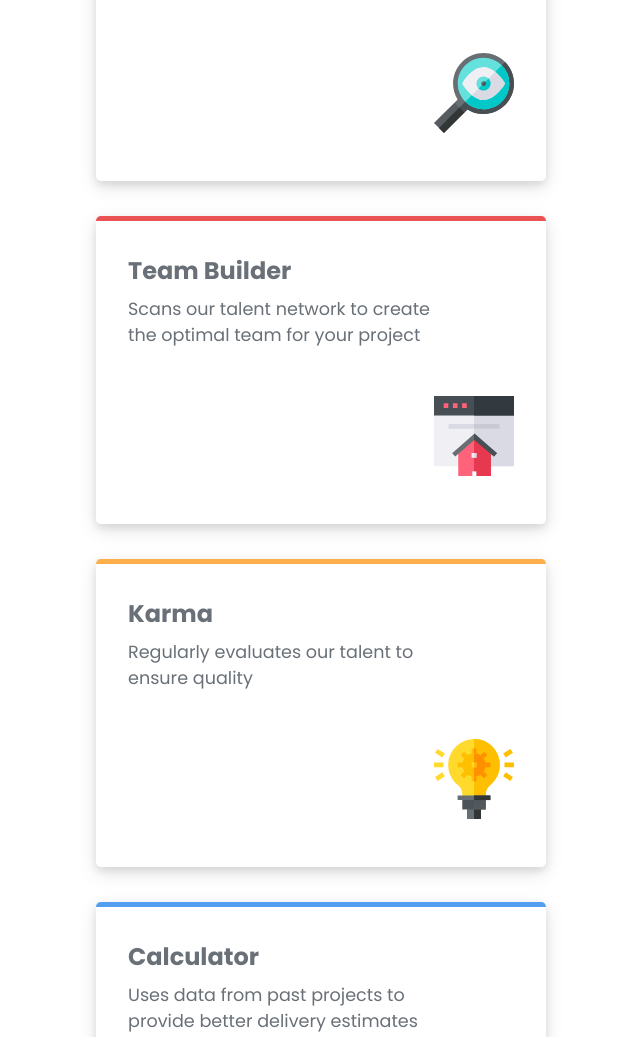
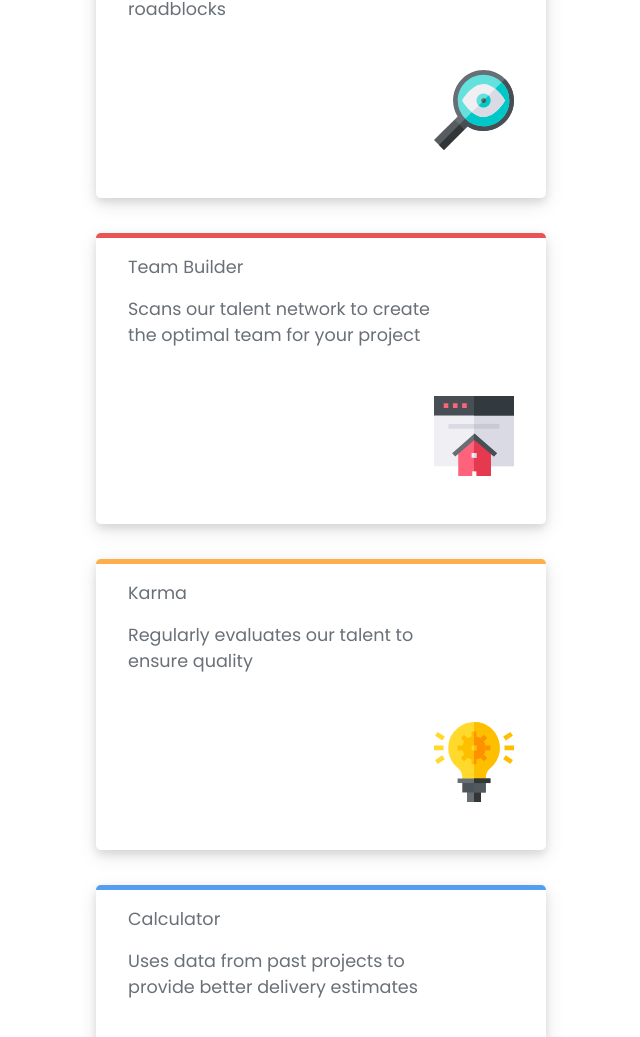
Before and after one commit to muratkilci067/Four-card-feature-section-master, a plain HTML site: page index.html in a window 1280 px wide. Shown: the top 1037 px of the page, without its empty margins (319-959 px from the left). Drawn offline with Linux system fonts and the light colour scheme.

Commit message:
first commit

```diff
--- a/index.html
+++ b/index.html
@@ -21,22 +21,22 @@
   </div>
   <div class="container">
   <div class="card cyan">
-  <h3>Supervisor</h3>
+  <p class="capture">Supervisor</p>
   <p>Monitors activity to identify project roadblocks</p>
   <img src="images/icon-supervisor.svg" alt="magnifying glass icon">
   </div>
 <div class="card red">
-  <h3>Team Builder</h3>
+  <p class="capture">Team Builder</p>
   <p>Scans our talent network to create the optimal team for your project</p>
   <img src="images/icon-team-builder.svg" alt="home icon">
 </div>
 <div class="card orange">
-  <h3>Karma</h3>
+  <p class="capture">Karma</p>
   <p>Regularly evaluates our talent to ensure quality</p>
   <img src="images/icon-karma.svg" alt="lightbulb icon">
 </div>
 <div class="card blue">
-  <h3>Calculator</h3>
+  <p class="capture">Calculator</p>
   <p>Uses data from past projects to provide better delivery estimates</p>
   <img src="images/icon-calculator.svg" alt="computer icon">
 </div>
--- a/style.css
+++ b/style.css
@@ -25,7 +25,7 @@
     }
     body{
       display: flex;
-      height: 100vh;
+      min-height: 100vh;
       flex-direction: column;
       justify-content: center;
       align-items: center;
@@ -74,14 +74,14 @@
        grid-row: 1/3;
        align-self: center;
     }
-    h3{
+    .card p {
+      margin: 1rem 3.5rem 0 2rem;
+      color: var(--Grey2);
+    }
+    .capture{
       margin: 2rem 0 0.5rem 2rem;
       color: var(--Grey2);
       font-size: 1.3rem;
-    }
-    .card p {
-      margin: 0 3.5rem 0 2rem;
-      color: var(--Grey2);
     }
     .entry{
       text-align: center;
@@ -129,13 +129,13 @@
       max-width: 450px;
       height: auto;
     }
-    h3{
+    .card p {
+      margin: 1rem 7rem 0 2rem;
+      font-size: 1.1rem;
+    }
+    .capture{
       margin: 2rem 0 0.5rem 2rem;
       font-size: 1.5rem;
-    }
-    .card p {
-      margin: 0 7rem 0 2rem;
-      font-size: 1.1rem;
     }
     .entry{
     display: flex;
```
